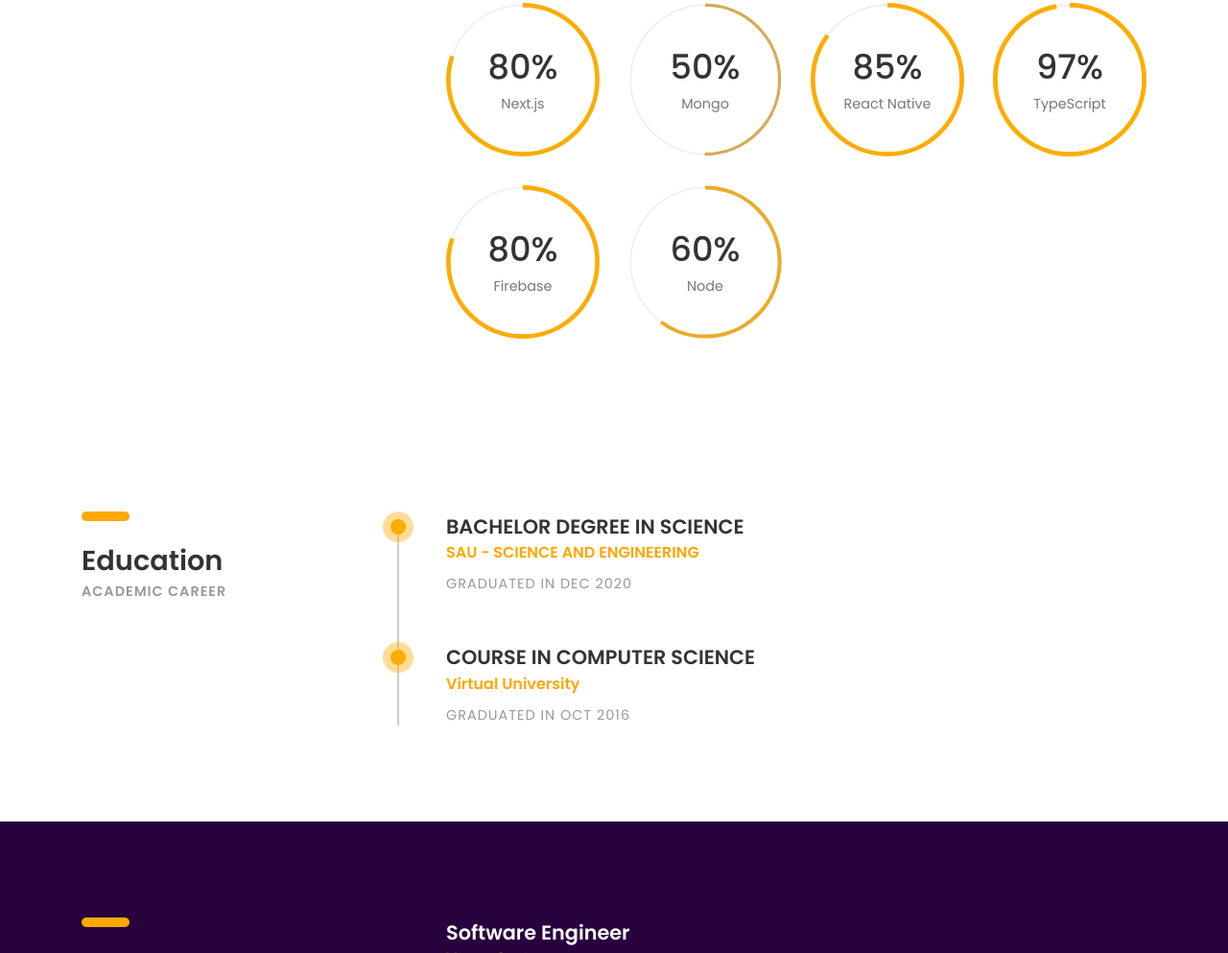
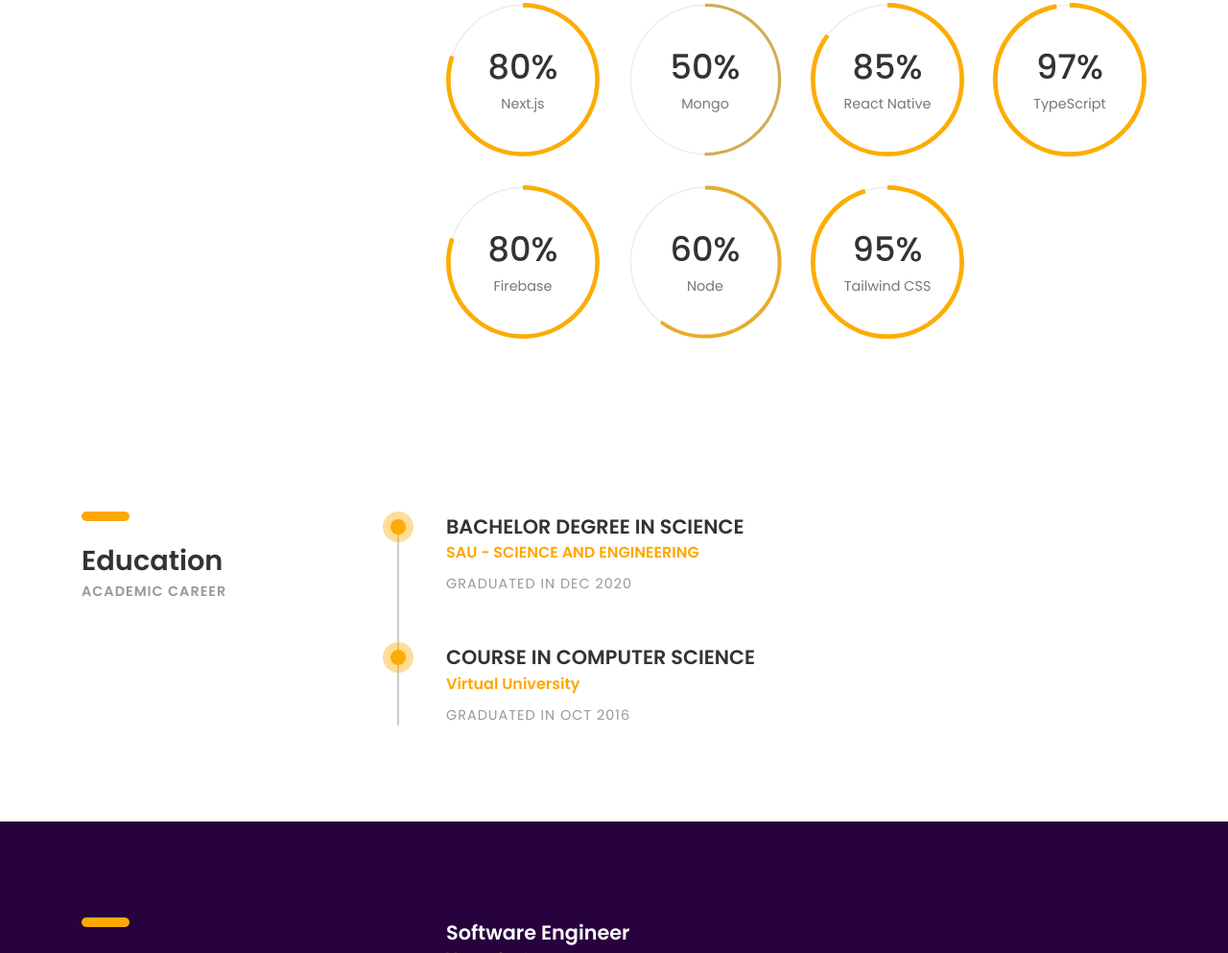
Before and after one commit to hamza-qadir/apple, a plain HTML site: page cvportfolio/index.html in a window 1280 px wide. Shown: the part 1022-2015 px from the top of the page at 96% size. Drawn offline with Linux system fonts and the light colour scheme; animation ran at ten frames a second; files whose address does not match are found by name.

Commit message:
Add skill tailwind css

```diff
--- a/cvportfolio/index.html
+++ b/cvportfolio/index.html
@@ -249,6 +249,16 @@
                   <div class="radial-progress" data-prog-percent=".60">
                     <div></div>
                     <h6 class="progress-title">Node</h6>
+                  </div>
+                </div>
+                <!-- radial-prog-area-->
+              </div>
+              <!-- col-sm-6-->
+              <div class="col-sm-6 col-md-6 col-lg-3">
+                <div class="radial-prog-area margin-b-30">
+                  <div class="radial-progress" data-prog-percent=".95">
+                    <div></div>
+                    <h6 class="progress-title">Tailwind CSS</h6>
                   </div>
                 </div>
                 <!-- radial-prog-area-->
```
